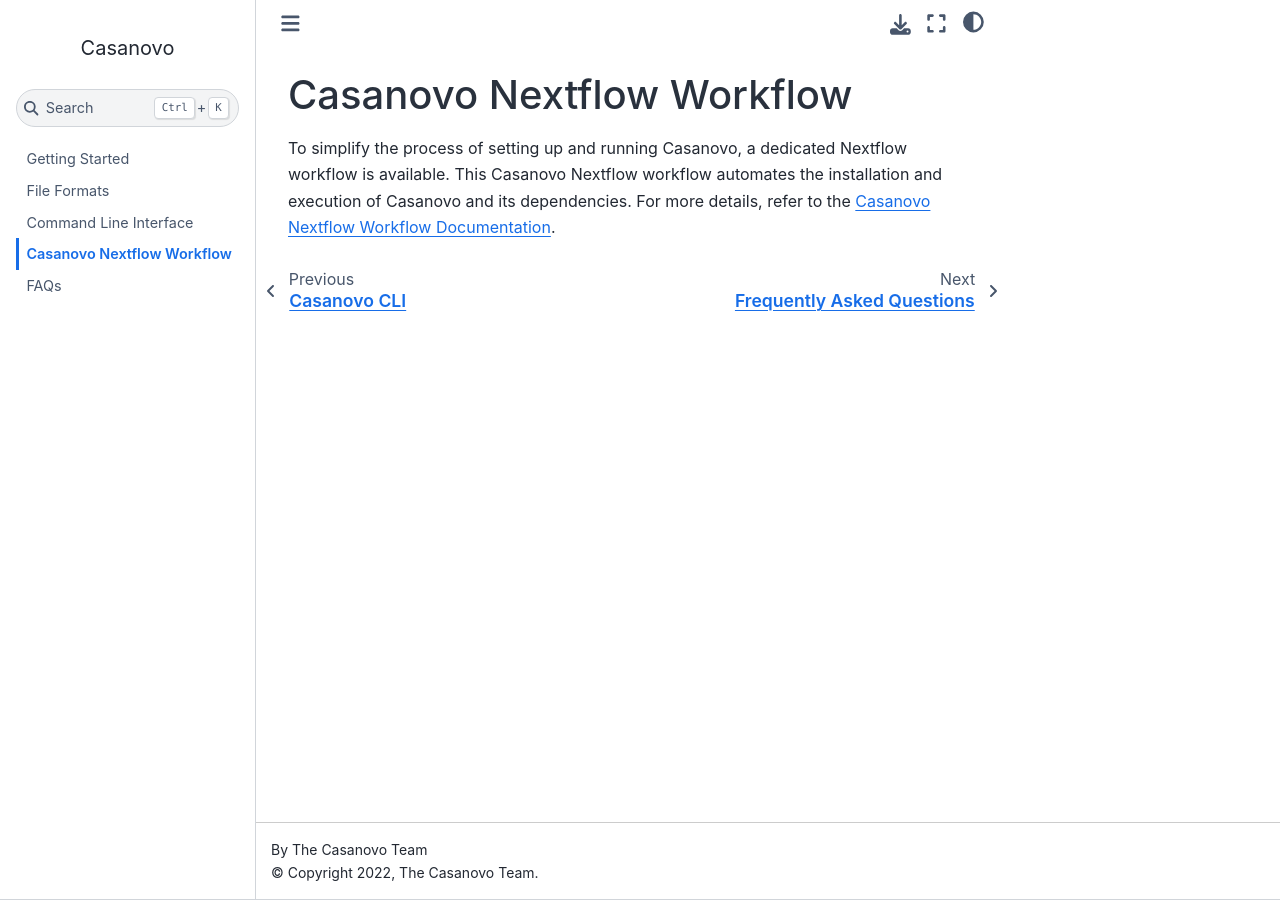
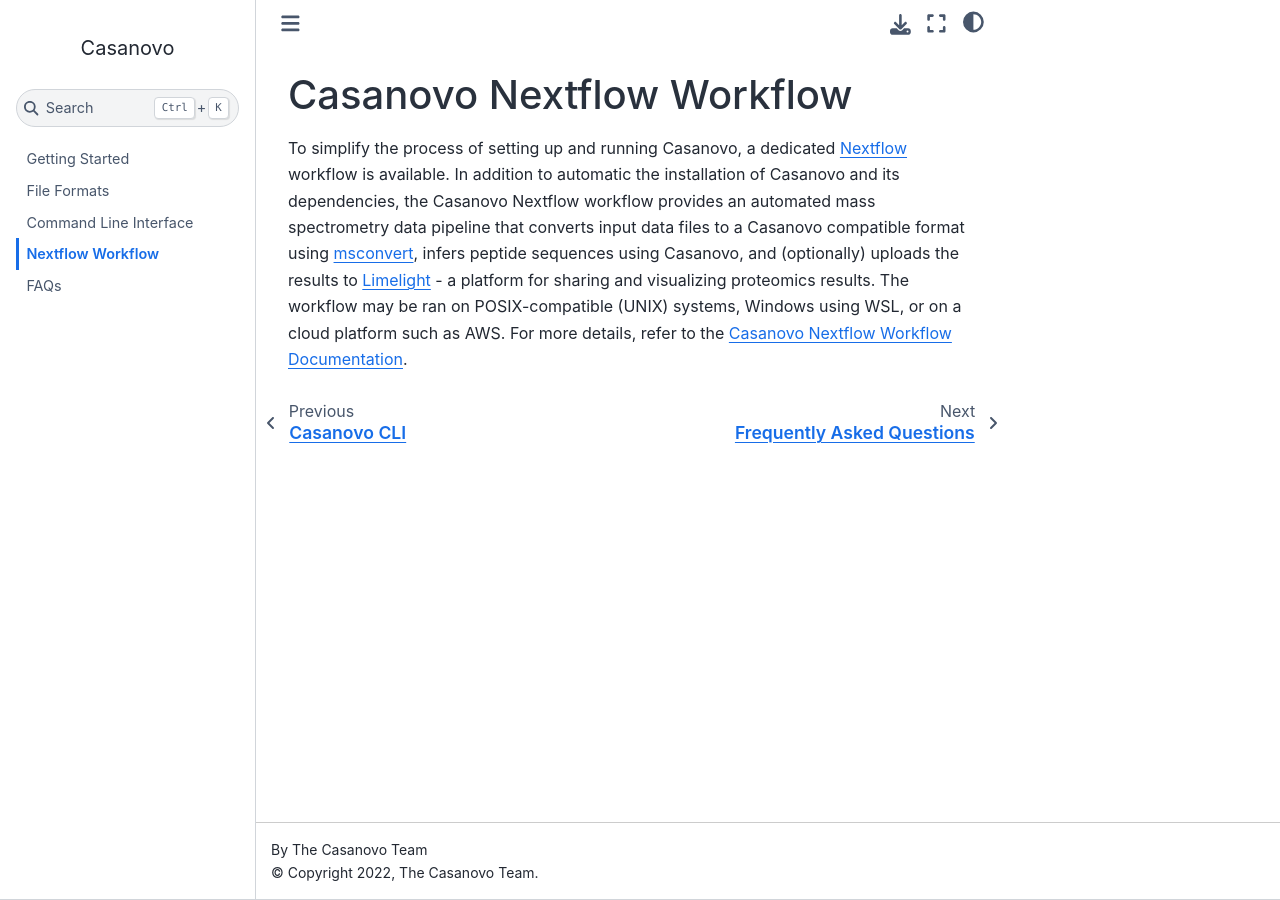
Before and after one commit to Noble-Lab/casanovo, a Sphinx documentation site: the page built from docs/nextflow.md, in a window 1280 px wide. Built offline with Sphinx 7.4.7 and the Sphinx Book theme 1.1.4, drawn with Linux system fonts in a browser that asks for light colours.

Commit message:
nextflow nav prefix, more nextflow docs details

```diff
--- a/docs/nextflow.md
+++ b/docs/nextflow.md
@@ -1,5 +1,6 @@
 # Casanovo Nextflow Workflow
 
-To simplify the process of setting up and running Casanovo, a dedicated Nextflow workflow is available.
-This Casanovo Nextflow workflow automates the installation and execution of Casanovo and its dependencies.
+To simplify the process of setting up and running Casanovo, a dedicated [Nextflow](https://www.nextflow.io/) workflow is available.
+In addition to automatic the installation of Casanovo and its dependencies, the Casanovo Nextflow workflow provides an automated mass spectrometry data pipeline that converts input data files to a Casanovo compatible format using [msconvert](https://bioinformaticshome.com/tools/proteomics/descriptions/msconvert.html#gsc.tab=0), infers peptide sequences using Casanovo, and (optionally) uploads the results to [Limelight](https://limelight-ms.org/) - a platform for sharing and visualizing proteomics results.
+The workflow may be ran on POSIX-compatible (UNIX) systems, Windows using WSL, or on a cloud platform such as AWS.
 For more details, refer to the [Casanovo Nextflow Workflow Documentation](https://nf-ms-dda-casanovo.readthedocs.io/en/latest/#).
```
Also changed, not shown: docs/index.md (+1 -1 lines).
